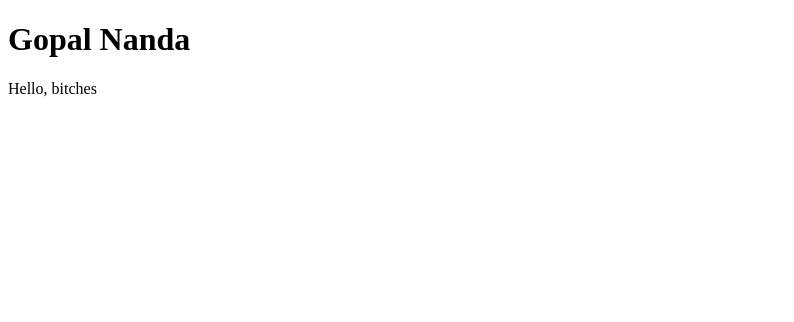
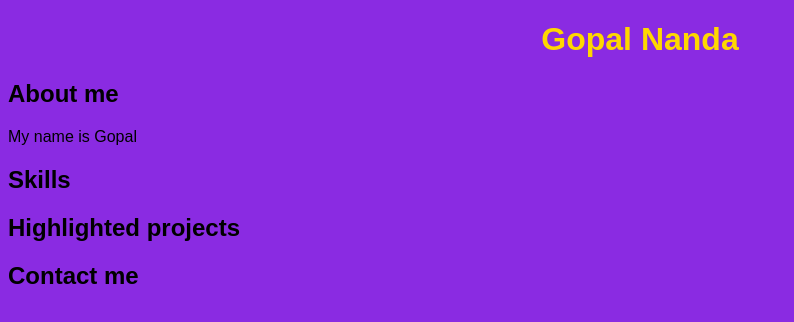
Before and after one commit to nandag12/nandag12.github.io, a plain HTML site: page index.html in a window 1280 px wide. Shown: the whole page, without its empty margins (0-794 px from the left). Drawn offline with Linux system fonts and the light colour scheme.

Commit message:
font and background change

```diff
--- a/index.html
+++ b/index.html
@@ -2,9 +2,22 @@
 <html>
 <head>
 <title>CSCE 190: Gopal Nanda</title>
+<link rel="stylesheet" href="styles.css">
 </head>
 <body>
-<h1>Gopal Nanda</h1>
-<p>Hello, bitches </p>
-</body>
+    <h1>Gopal Nanda</h1>
+
+    <h2>About me</h2>
+    <div class="about">My name is Gopal</div>
+
+    <h2>Skills</h2>
+    <div class="skills"></div>
+
+    <h2>Highlighted projects</h2>
+    <div class="projects"></div>
+
+    <h2>Contact me</h2>
+    <div class="contact"></div>
+    </body>
+
 </html>
--- /dev/null
+++ b/styles.css
@@ -0,0 +1,8 @@
+body {
+    background-color:blueviolet;
+    font-family: Arial, Helvetica, sans-serif;
+    }
+h1 {
+    color: gold;
+    text-align: center;
+    }
```
